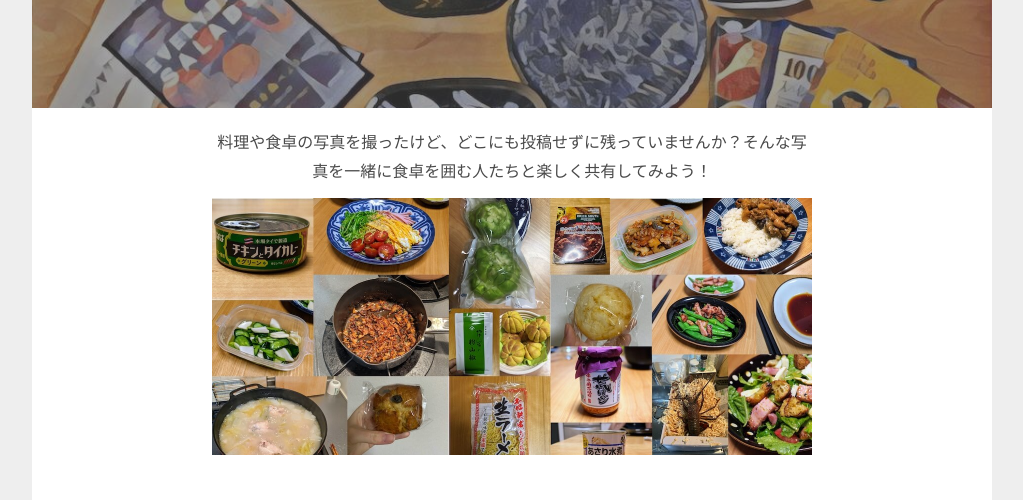
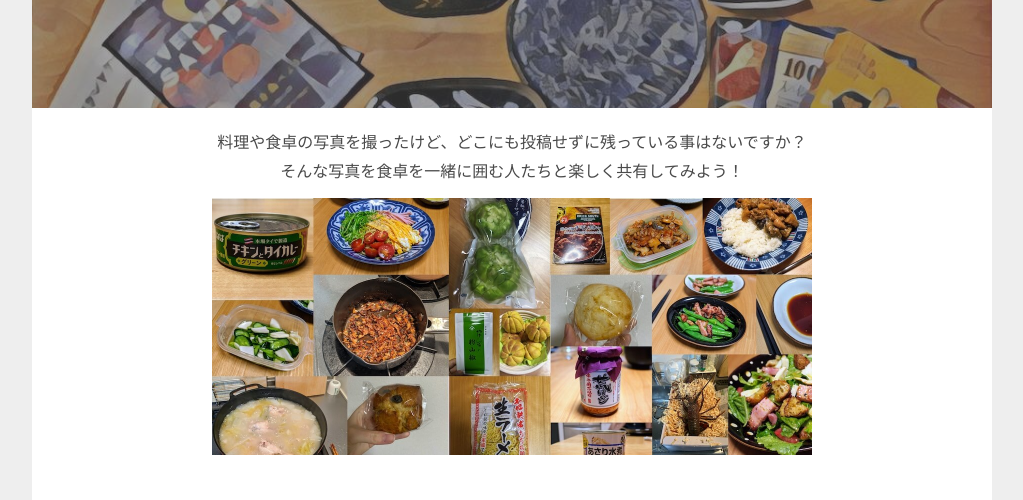
Before and after one commit to h13i32maru/dininglab-site, a website: page index.html in a window 1280 px wide. Shown: the part 255-755 px from the top of the page, without its empty margins (128-1151 px from the left). Drawn offline with Linux system fonts and the light colour scheme.

Commit message:
fix: message

```diff
--- a/index.html
+++ b/index.html
@@ -50,7 +50,7 @@
   <!--  message -->
   <div class="message">
     <div>
-      料理や食卓の写真を撮ったけど、どこにも投稿せずに残っていませんか？そんな写真を一緒に食卓を囲む人たちと楽しく共有してみよう！
+      料理や食卓の写真を撮ったけど、どこにも投稿せずに残っている事はないですか？そんな写真を食卓を一緒に囲む人たちと楽しく共有してみよう！
     </div>
     <img src="/image/dininglab-sample.jpg"/>
   </div>
```
